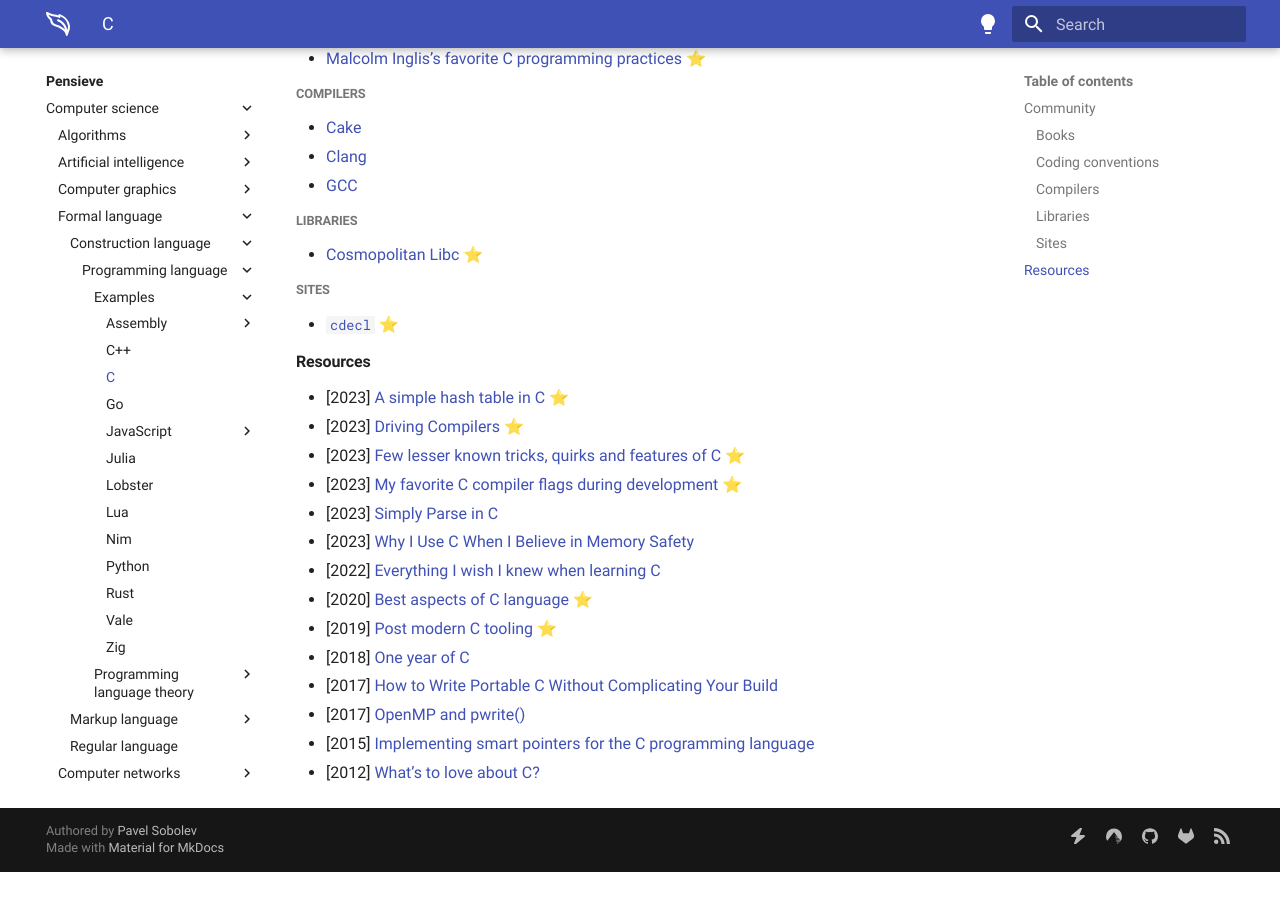
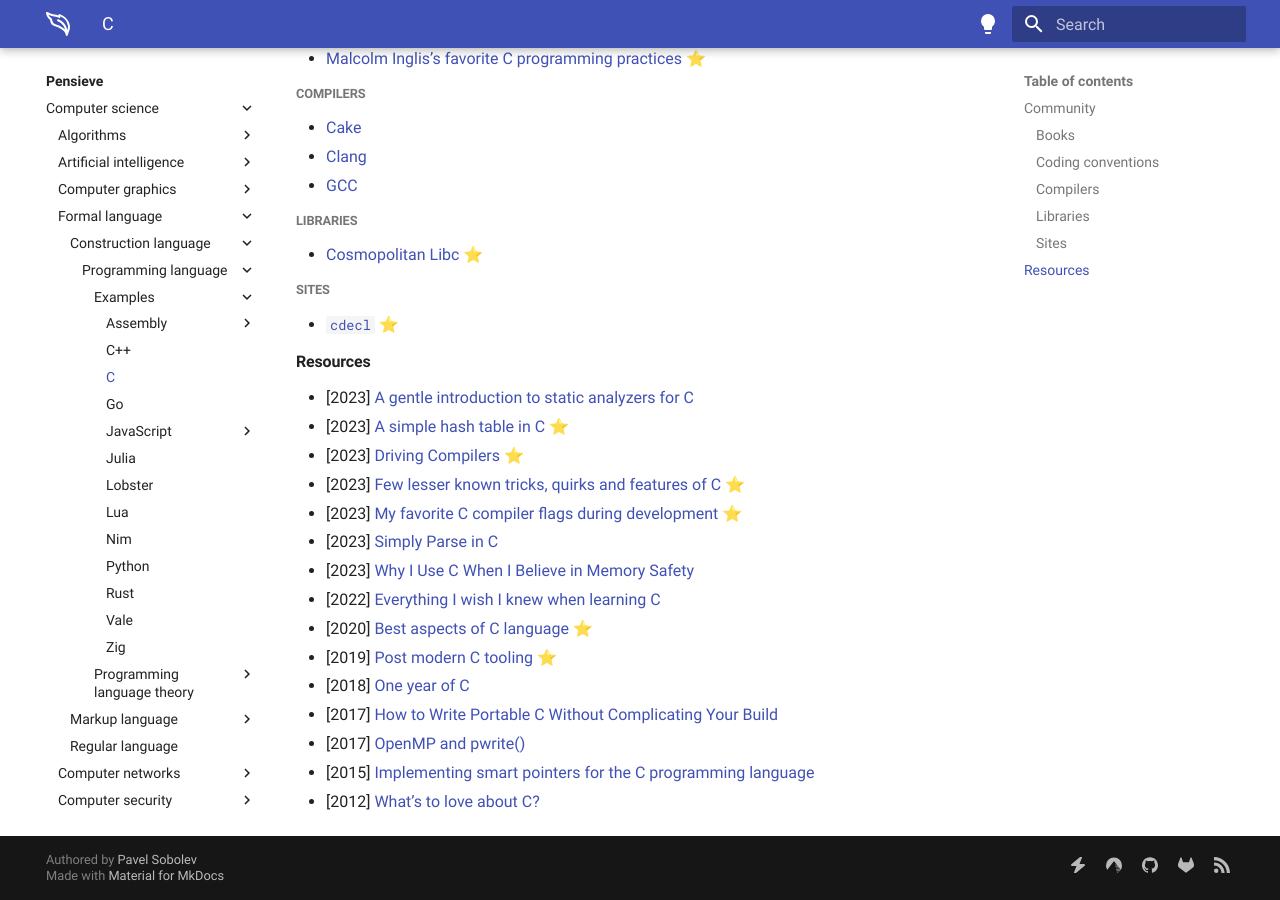
Before and after one commit to paveloom/paveloom.dev, an MkDocs documentation site: the page built from content/pensieve/c.md, in a window 1280 px wide and 900 px high, scrolled down 791 px. Built offline with MkDocs 1.6.1 and Material for MkDocs 9.7.7, drawn with Linux system fonts in a browser that asks for light colours; before the commit the page ends 1663 px from its top, so only the background shows below that.

Commit message:
Pensieve: update the C page.

```diff
--- a/content/pensieve/c.md
+++ b/content/pensieve/c.md
@@ -34,6 +34,7 @@
 - [`cdecl`](https://cdecl.org) ⭐
 
 #### Resources
+- [2023] [A gentle introduction to static analyzers for C](https://nrk.neocities.org/articles/c-static-analyzers)
 - [2023] [A simple hash table in C](https://theleo.zone/posts/hashmap-in-c) ⭐
 - [2023] [Driving Compilers](https://fabiensanglard.net/dc/index.php) ⭐
 - [2023] [Few lesser known tricks, quirks and features of C](https://jorengarenar.github.io/blog/less-known-c) ⭐
```
